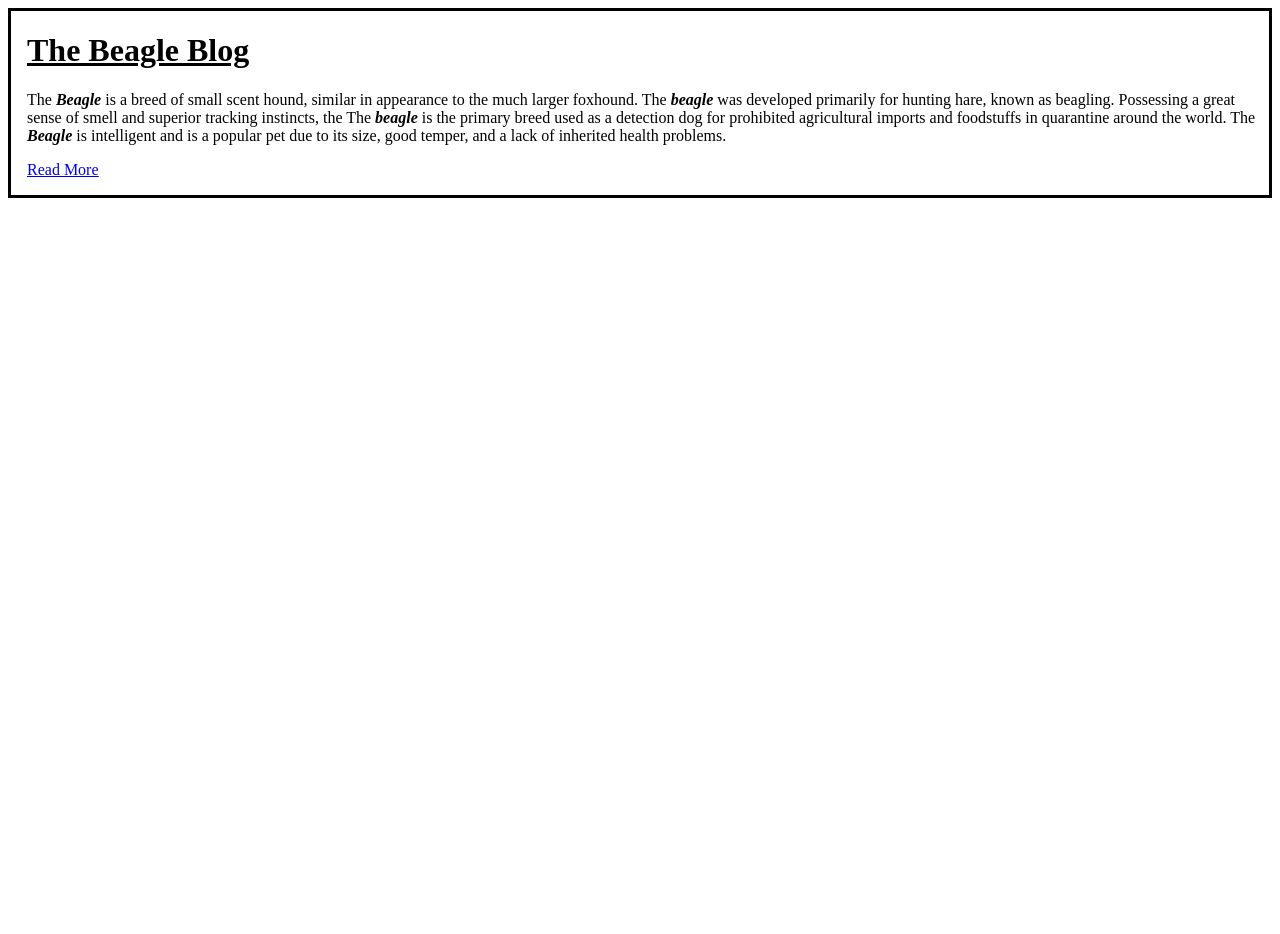
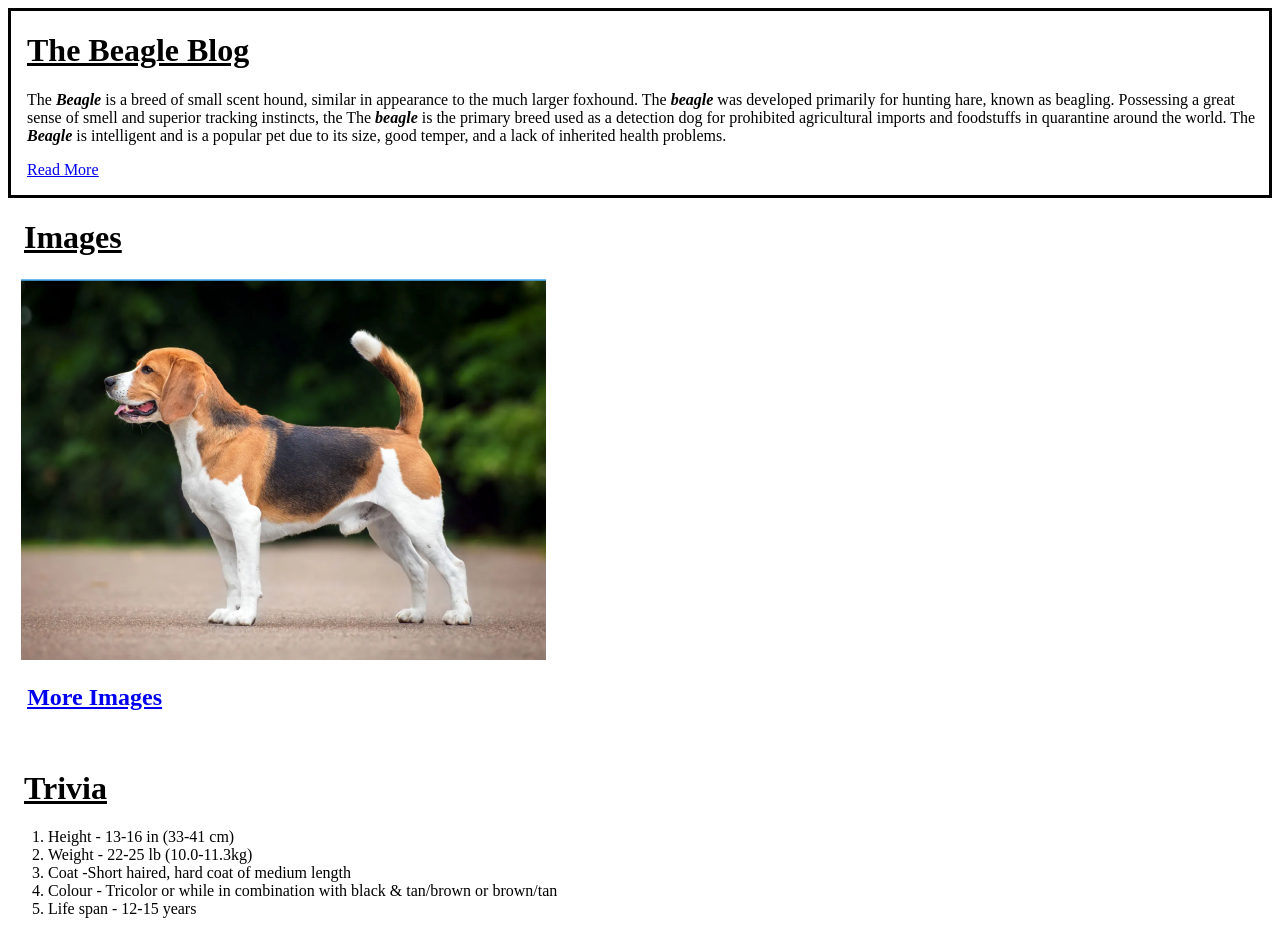
Before and after one commit to KrishnaDass95/Beagle, a plain HTML site: page index.html in a window 1280 px wide. Before the commit the page ends 800 px from the top, so only its background shows below. Drawn offline with Linux system fonts and the light colour scheme.

Commit message:
add HTML structure

```diff
--- a/index.html
+++ b/index.html
@@ -22,12 +22,23 @@
                 of inherited health problems.
                 <br>
                 <p style="margin-left: 1.0em;margin-right: 0.8em;"><a href="https://en.wikipedia.org/wiki/Beagle"><u>Read More</u></a></p>
+            </p>
+        </div>
+        <p><h1 style="margin-left: 0.5em;"><u>Images</u></h1></p>
+        <img src="./images/beagle.png" alt="beagle" style="margin-left: 0.8em;">
+        <h2 style="margin-left: 0.8em;"><u><a href="https://www.google.com/search?q=beagle&rlz=1C5CHFA_enUS944US945&sxsrf=ALiCzsYi_xLzuX5-mgRt-U2UMiiEwhaCTA:1672839794160&source=lnms&tbm=isch&sa=X&ved=2ahUKEwiat8ntha78AhVnDbcAHX7UCYYQ_AUoAXoECAEQAw&biw=1629&bih=894&dpr=2.2">More Images</a></u></h2>
+        <br>
+        <p><h1 style="margin-left: 0.5em;"><u>Trivia</u></h1></p>
+        <ol>
+            <li>Height - 13-16 in (33-41 cm)</li>
+            <li>Weight - 22-25 lb (10.0-11.3kg)</li>
+            <li>Coat -Short haired, hard coat of medium length</li>
+            <li>Colour - Tricolor or while in combination with black & tan/brown or brown/tan</li>
+            <li>Life span - 12-15 years</li>
+        </ol>
 
 
-            </p>
 
-
-        </div>
 
     </body>
 </html>
```
Also changed, not shown: images/beagle.png (added).
